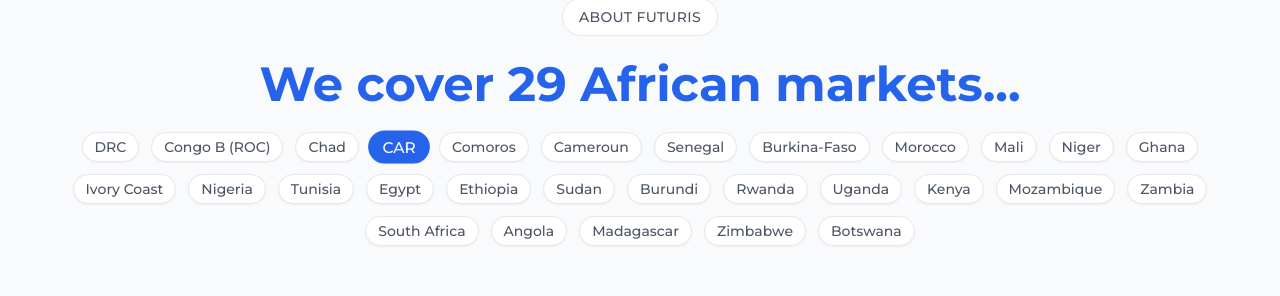
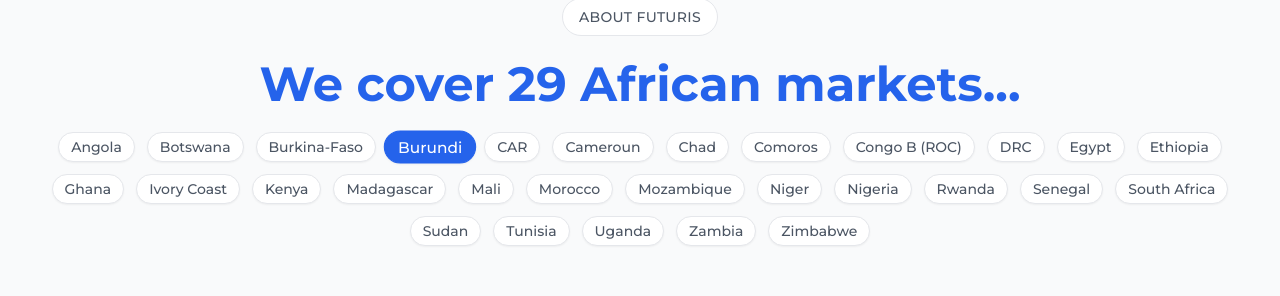
Before and after one commit to Jiwe-Holding/Futuris-Site, a React (Vite) app: page / in a window 1280 px wide. Shown: the part 2533-2829 px from the top of the page. Built offline with nearby package versions, Linux system fonts and the light colour scheme.

Commit message:
Update About.tsx

```diff
--- a/src/components/About.tsx
+++ b/src/components/About.tsx
@@ -73,13 +73,12 @@ const About: React.FC = () => {
     }
   ];
 
-  // Liste des pays africains
+  // Liste des pays africains (triés par ordre alphabétique)
   const africanCountries = [
-    "DRC", "Congo B (ROC)", "Chad", "CAR", "Comoros", "Cameroun", "Senegal",
-    "Burkina-Faso", "Morocco", "Mali", "Niger", "Ghana", "Ivory Coast", "Nigeria",
-    "Tunisia", "Egypt", "Ethiopia", "Sudan", "Burundi", "Rwanda", "Uganda", "Kenya",
-    "Mozambique", "Zambia", "South Africa", "Angola", "Madagascar", "Zimbabwe",
-    "Botswana"
+    "Angola", "Botswana", "Burkina-Faso", "Burundi", "CAR", "Cameroun", "Chad",
+    "Comoros", "Congo B (ROC)", "DRC", "Egypt", "Ethiopia", "Ghana", "Ivory Coast",
+    "Kenya", "Madagascar", "Mali", "Morocco", "Mozambique", "Niger", "Nigeria",
+    "Rwanda", "Senegal", "South Africa", "Sudan", "Tunisia", "Uganda", "Zambia", "Zimbabwe"
   ];
 
   // Animation des pays - affichage de tous les pays
```
